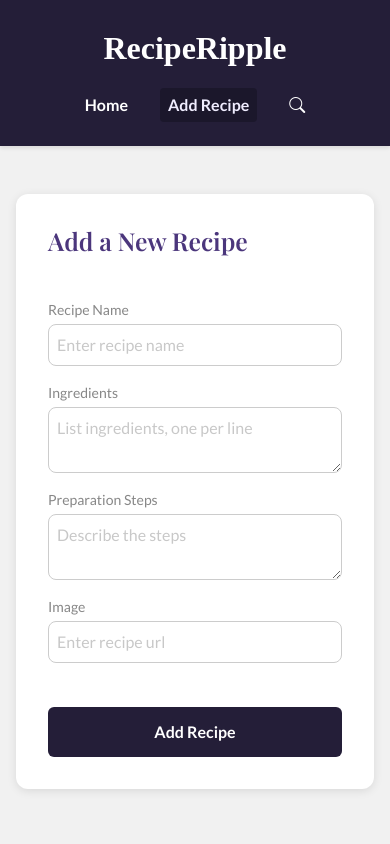
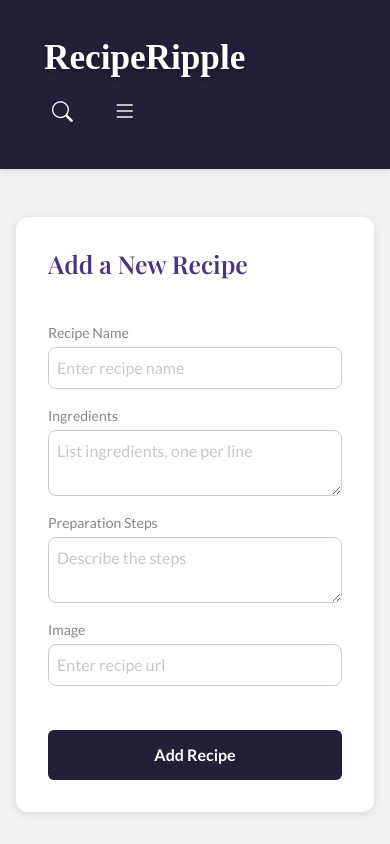
Before and after one commit to dhokabhoomi/Recipe-Book, a React (Vite) app: page /AddRecipe in a window 390 px wide. Shown: the top 844 px of the page. Built offline with nearby package versions, Linux system fonts and the light colour scheme; a web font is replaced by a local one.

Commit message:
Improve UI and add responsive hamburger menu for smaller devices

```diff
--- a/src/components/Navbar.css
+++ b/src/components/Navbar.css
@@ -1,43 +1,140 @@
-navbar {
+.navbar {
+  background: var(--gradient-primary);
+  padding: 1rem 0;
+  box-shadow: var(--shadow-medium);
+  position: sticky;
+  top: 0;
+  z-index: 1000;
+  backdrop-filter: blur(10px);
+}
+
+.nav-container {
   display: flex;
   justify-content: space-between;
   align-items: center;
-  max-width: 1100px;
-  margin: 0 auto;
 }
 
 .logo {
   font-family: var(--logo-font);
   color: white;
-  font-size: 2rem;
+  font-size: 2.2rem;
   font-weight: 700;
   user-select: none;
+  text-shadow: 0 2px 4px rgba(0, 0, 0, 0.3);
+}
+
+.nav-right {
+  display: flex;
+  align-items: center;
+  gap: 1.5rem;
+}
+
+.nav-actions {
+  display: flex;
+  align-items: center;
+  gap: 1rem;
+}
+
+.hamburger {
+  background: none;
+  border: none;
+  color: white;
+  font-size: 1.5rem;
+  cursor: pointer;
+  padding: 0.5rem;
+  border-radius: var(--border-radius-sm);
+  transition: background-color var(--transition-fast);
+  display: none;
+}
+
+.hamburger:hover {
+  background-color: rgba(255, 255, 255, 0.1);
+}
+
+.search-link {
+  color: white;
+  font-size: 1.3rem;
+  padding: 0.5rem;
+  border-radius: var(--border-radius-sm);
+  transition: all var(--transition-fast);
+  text-decoration: none;
+}
+
+.search-link:hover {
+  background-color: rgba(255, 255, 255, 0.1);
+  color: var(--accent-color);
 }
 
 .nav-links {
   display: flex;
   gap: 1.5rem;
+  align-items: center;
 }
 
 .nav-links a {
-  font-family: var(--body-font);
   color: white;
   text-decoration: none;
   font-weight: 600;
-  padding: 0.3rem 0.5rem;
-  border-radius: 4px;
-  transition: background-color 0.3s ease, color 0.3s ease;
+  padding: 0.5rem 1rem;
+  border-radius: var(--border-radius-sm);
+  transition: all var(--transition-fast);
+  position: relative;
+  overflow: hidden;
+}
+
+.nav-links a::before {
+  content: "";
+  position: absolute;
+  top: 0;
+  left: -100%;
+  width: 100%;
+  height: 100%;
+  background: linear-gradient(
+    90deg,
+    transparent,
+    rgba(255, 255, 255, 0.2),
+    transparent
+  );
+  transition: left 0.5s;
+}
+
+.nav-links a:hover::before {
+  left: 100%;
 }
 
 .nav-links a:hover,
-.nav-links a.active-link {
+.nav-links a.active {
+  background-color: rgba(255, 255, 255, 0.15);
   color: var(--accent-color);
-  background-color: var(--hover-color);
 }
 
 @media (max-width: 768px) {
-  .navbar {
+  .hamburger {
+    display: block;
+  }
+
+  .nav-links {
+    position: absolute;
+    top: 100%;
+    left: 0;
+    right: 0;
+    background: var(--gradient-primary);
     flex-direction: column;
-    gap: 1rem;
+    padding: 1rem;
+    box-shadow: var(--shadow-medium);
+    transform: translateY(-100%);
+    opacity: 0;
+    visibility: hidden;
+    transition: all var(--transition-medium);
+  }
+
+  .nav-links.open {
+    transform: translateY(0);
+    opacity: 1;
+    visibility: visible;
+  }
+
+  .search-link {
+    margin-left: 0;
   }
 }
--- a/src/components/Navbar.jsx
+++ b/src/components/Navbar.jsx
@@ -1,31 +1,66 @@
 import { NavLink } from "react-router-dom";
 import "./Navbar.css";
+import { useState } from "react";
 
 function Navbar() {
+  const [isOpen, setIsOpen] = useState(false);
+
+  const toggleMenu = () => {
+    setIsOpen((prev) => !prev);
+  };
+  const closeMenu = () => {
+    setIsOpen(false);
+  };
+
   return (
     <nav className="navbar">
+      <div className="container nav-container">
+        {/* <div className="nav-container"> */}
         <div className="logo">RecipeRipple</div>
-      <div className="nav-links">
+        <div className="nav-right">
+          <NavLink
+            to="/Search"
+            // className={({ isActive }) =>
+            //   `search-link ${isActive ? "active-link" : ""}`
+            // }
+            className="search-link"
+            onClick={closeMenu}
+          >
+            <i className="bi bi-search"></i>
+          </NavLink>
+
+          <button
+            className="hamburger"
+            onClick={toggleMenu}
+            aria-label="Toggle navigation"
+          >
+            {isOpen ? (
+              <i className="bi bi-x"></i>
+            ) : (
+              <i className="bi bi-list"></i>
+            )}
+          </button>
+
+          <div className={`nav-links ${isOpen ? "open" : ""}`}>
             <NavLink
               to="/"
               end
-          className={({ isActive }) => (isActive ? "active-link" : "")}
+              onClick={closeMenu}
+              // className={({ isActive }) => (isActive ? "active-link" : "")}
             >
               Home
             </NavLink>
             <NavLink
               to="/AddRecipe"
-          className={({ isActive }) => (isActive ? "active-link" : "")}
+              onClick={closeMenu}
+              // className={({ isActive }) => (isActive ? "active-link" : "")}
             >
               Add Recipe
             </NavLink>
-        <NavLink
-          to="/Search"
-          className={({ isActive }) => (isActive ? "active-link" : "")}
-        >
-          <i className="bi bi-search"></i>
-        </NavLink>
           </div>
+        </div>
+      </div>
+      {/* </div> */}
     </nav>
   );
 }
```
Lines whose indentation alone changed are shown as unchanged.
